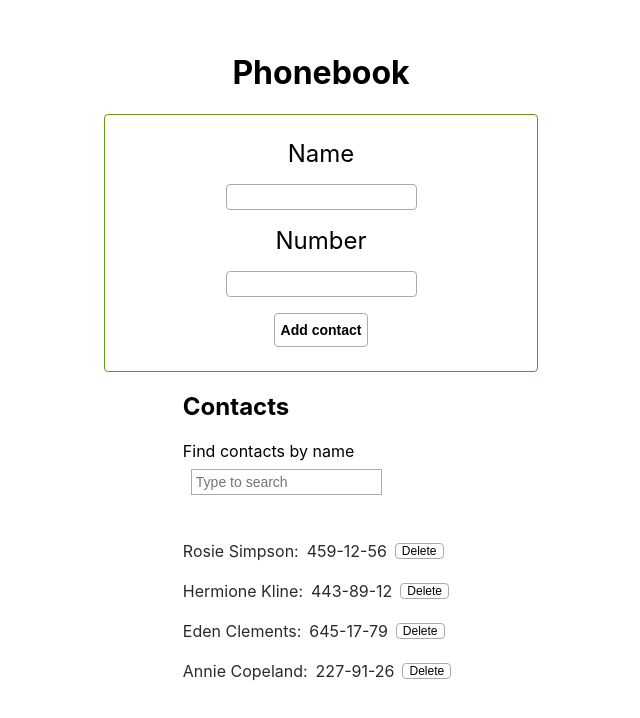
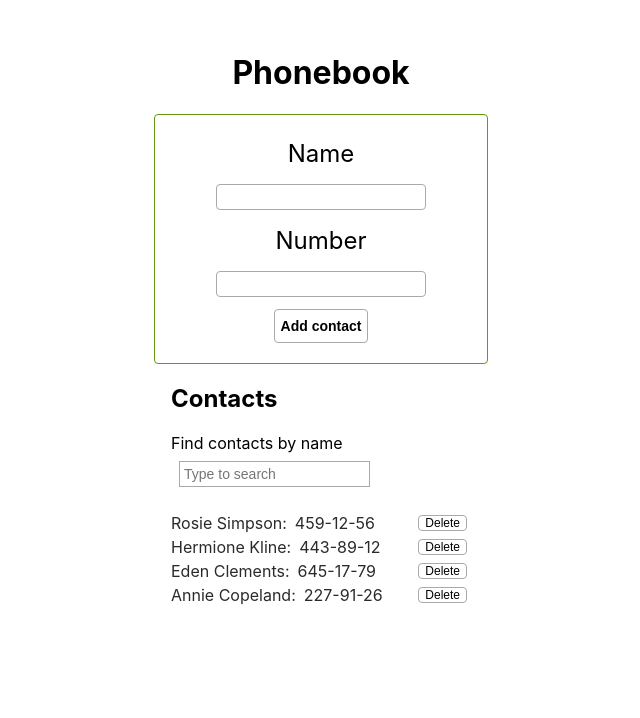
Before and after one commit to SeregikPro/goit-react-hw-02-phonebook, a React (Create React App) app: page / in a window 1280 px wide. Shown: the top 718 px of the page, without its empty margins (319-959 px from the left). Built offline with nearby package versions, Linux system fonts and the light colour scheme.

Commit message:
some changes in markup

```diff
--- a/src/components/App.jsx
+++ b/src/components/App.jsx
@@ -68,7 +68,7 @@ class App extends Component {
       <Box display="flex" flexDirection="column" alignItems="center" p={5}>
         <h1>Phonebook</h1>
         <Box
-          width="400px"
+          width="300px"
           textAlign="center"
           border="normal"
           borderColor="accent"
@@ -80,7 +80,7 @@ class App extends Component {
             checkDuplicates={this.checkDuplicates}
           />
         </Box>
-        <Box>
+        <Box width="300px">
           <h2>Contacts</h2>
           <Filter />
           <ContactList
--- a/src/components/Button/Button.styled.js
+++ b/src/components/Button/Button.styled.js
@@ -10,7 +10,7 @@ export const StyledButton = styled.button`
       : p.theme.fontWeights.normal;
   }};
   color: ${p => p.theme.colors.black};
-  margin: ${p => p.theme.space[3]}px;
+  margin: ${p => p.theme.space[2]}px;
   padding-top: ${p => {
     return p.type === 'submit' ? '8px' : '0px';
   }};
--- a/src/components/ContactForm/ContactForm.jsx
+++ b/src/components/ContactForm/ContactForm.jsx
@@ -21,9 +21,10 @@ class ContactForm extends Component {
   };
 
   handleSubmit = e => {
+    e.preventDefault();
+
     const { onSubmit, checkDuplicates } = this.props;
     const { name } = this.state;
-    e.preventDefault();
 
     if (checkDuplicates(name)) {
       return;
@@ -40,8 +41,14 @@ class ContactForm extends Component {
   render() {
     const { name, number } = this.state;
     return (
-      <Box>
-        <Box display="flex" flexDirection="column" alignItems="center">
+      <Box
+        onSubmit={this.handleSubmit}
+        display="flex"
+        flexDirection="column"
+        alignItems="center"
+        as="form"
+      >
+        <label>
           <Title>Name</Title>
           <Input
             type="text"
@@ -52,8 +59,8 @@ class ContactForm extends Component {
             title="Name may contain only letters, apostrophe, dash and spaces. For example Adrian, Jacob Mercer, Charles de Batz de Castelmore d'Artagnan"
             required
           />
-        </Box>
-        <Box display="flex" flexDirection="column" alignItems="center">
+        </label>
+        <label>
           <Title>Number</Title>
           <Input
             type="tel"
@@ -64,7 +71,7 @@ class ContactForm extends Component {
             title="Phone number must be digits and can contain spaces, dashes, parentheses and can start with +"
             required
           />
-        </Box>
+        </label>
 
         <Button type="submit">Add contact</Button>
       </Box>
--- a/src/components/ContactForm/ContactForm.styled.js
+++ b/src/components/ContactForm/ContactForm.styled.js
@@ -11,6 +11,7 @@ export const Input = styled.input`
   font-size: ${p => p.theme.fontSizes.s};
   border: 1px solid ${p => p.theme.colors.muted};
   border-radius: ${p => p.theme.radii.normal};
+  width: 200px;
 
   :hover,
   :focus {
--- a/src/components/ContactList/ContactItem/ContactItem.jsx
+++ b/src/components/ContactList/ContactItem/ContactItem.jsx
@@ -5,9 +5,11 @@ import { Name, Number } from './ContactItem.styled';
 
 const ContactItem = ({ id, name, number, deleteContact }) => {
   return (
-    <Box display="flex" alignItems="center" mb={3}>
-      <Name>{name}:</Name>
-      <Number>{number}</Number>
+    <Box display="flex" justifyContent="space-between" alignItems="center">
+      <div>
+        <Name>{name}:</Name>
+        <Number>{number}</Number>
+      </div>
       <Button type="button" handleFunc={() => deleteContact(id)}>
         Delete
       </Button>
--- a/src/components/Filter/Filter.jsx
+++ b/src/components/Filter/Filter.jsx
@@ -1,13 +1,12 @@
 import PropTypes from 'prop-types';
-import { Box } from 'components/Box';
 import { Input, Title } from './Filter.styled';
 
 const Filter = ({ value, onChange }) => {
   return (
-    <Box mb={5}>
+    <label>
       <Title>Find contacts by name</Title>
       <Input value={value} onChange={onChange} placeholder="Type to search" />
-    </Box>
+    </label>
   );
 };
 
--- a/src/components/Filter/Filter.styled.js
+++ b/src/components/Filter/Filter.styled.js
@@ -2,6 +2,7 @@ import styled from 'styled-components';
 
 export const Title = styled.p`
   font-size: ${p => p.theme.fontSizes.m};
+  margin-top: ${p => p.theme.space[0]}px;
   margin-bottom: ${p => p.theme.space[0]}px;
 `;
 
```
